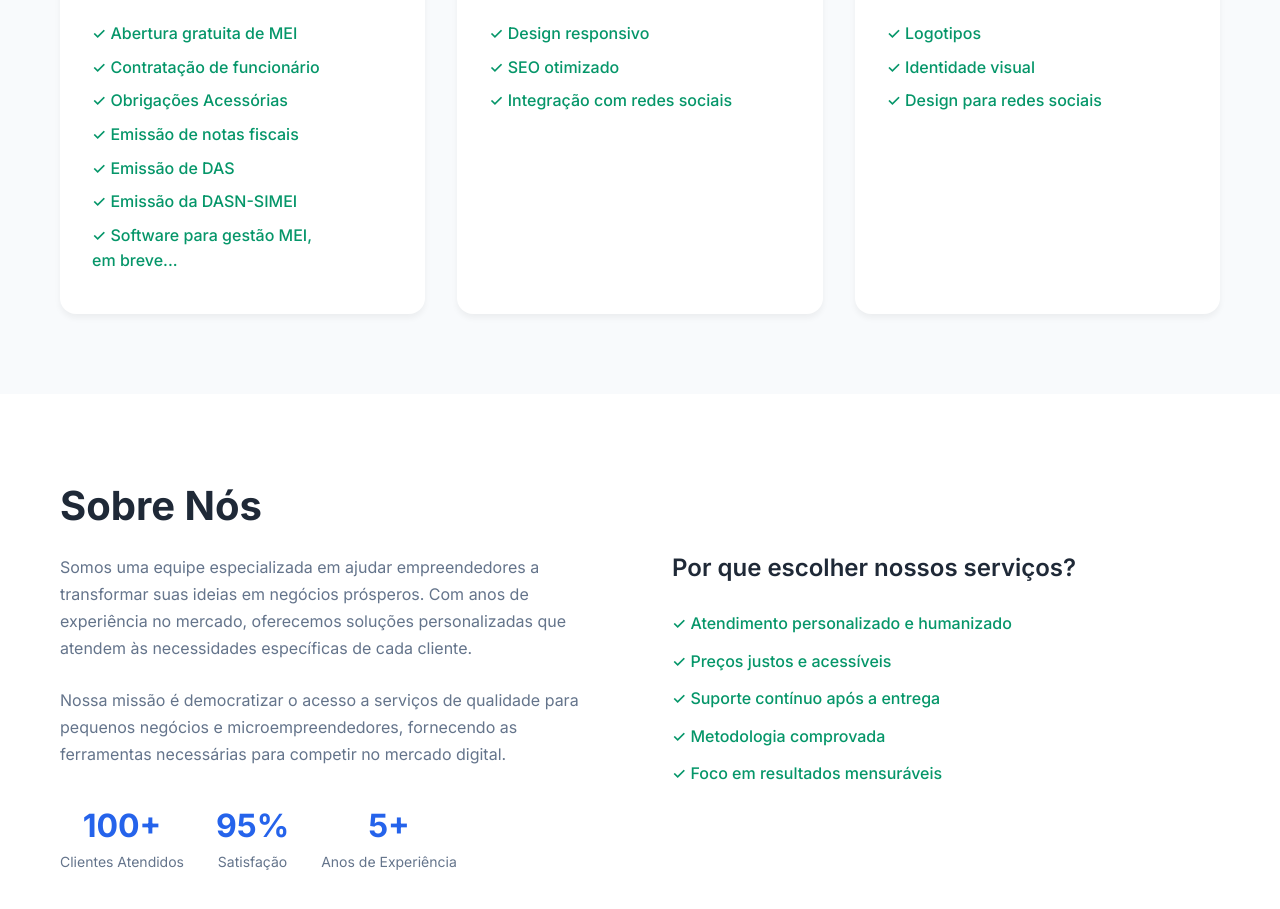
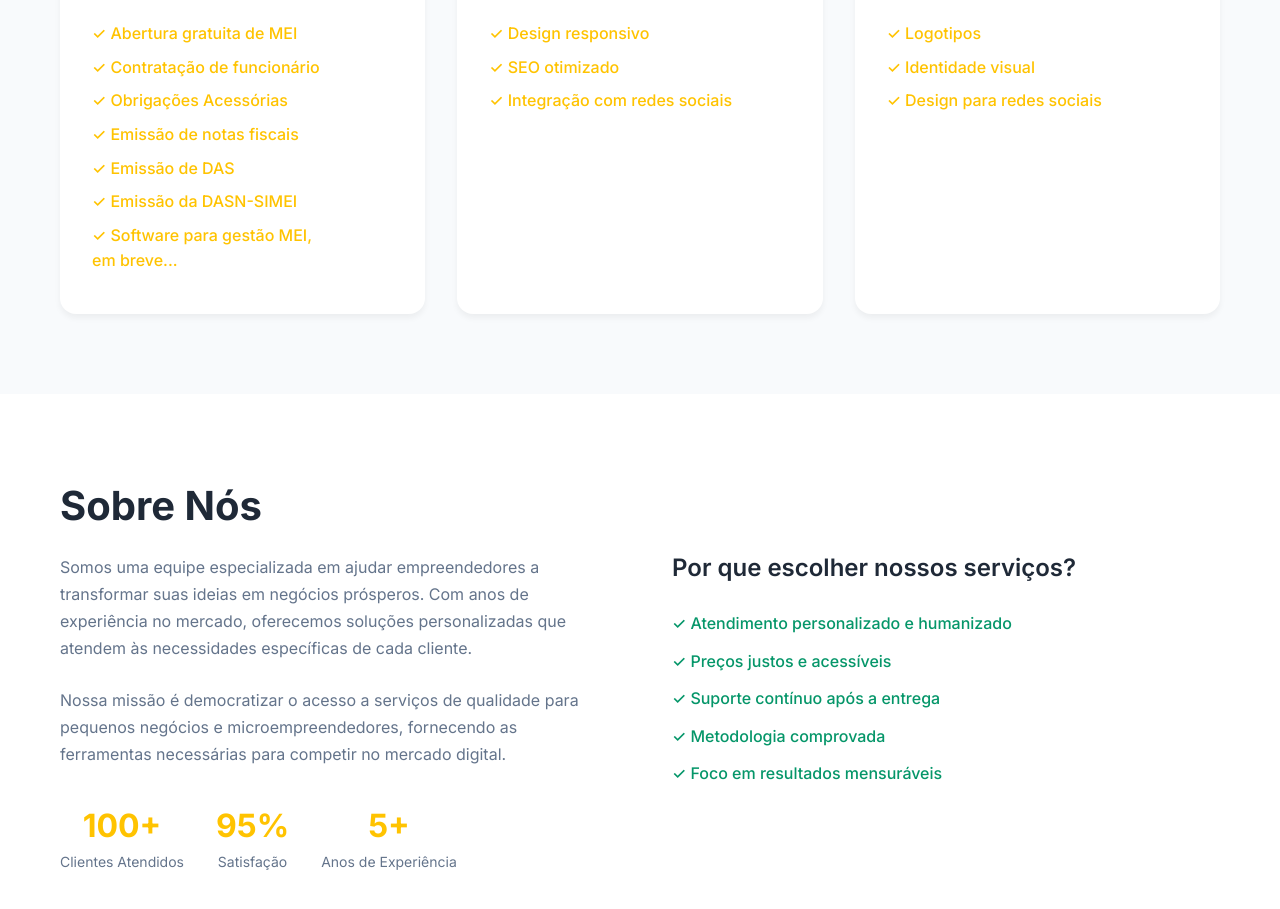
Before and after one commit to Nathyerosa/site-mei-, a plain HTML site: page index.html in a window 1280 px wide. Shown: the part 1140-2049 px from the top of the page. Drawn offline with Linux system fonts and the light colour scheme.

Commit message:
Ajustes no arquivo styles.css

```diff
--- a/styles.css
+++ b/styles.css
@@ -262,7 +262,7 @@ body {
 }
 
 .service-features li {
-  color: #059669;
+  color: #FFC300;
   margin-bottom: 0.5rem;
   font-weight: 500;
 }
@@ -299,7 +299,7 @@ body {
 .stat-number {
   font-size: 2rem;
   font-weight: 700;
-  color: #2563eb;
+  color: #FFC300;
 }
 
 .stat-label {
```
